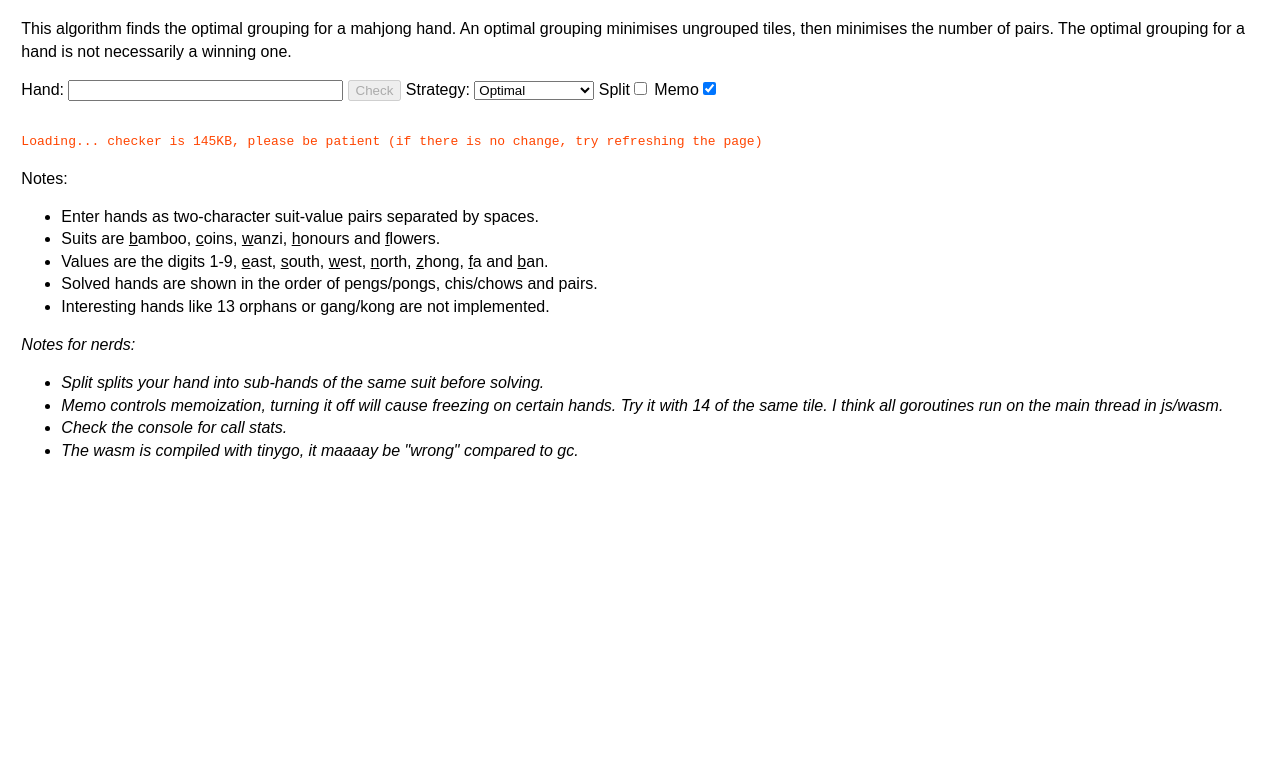
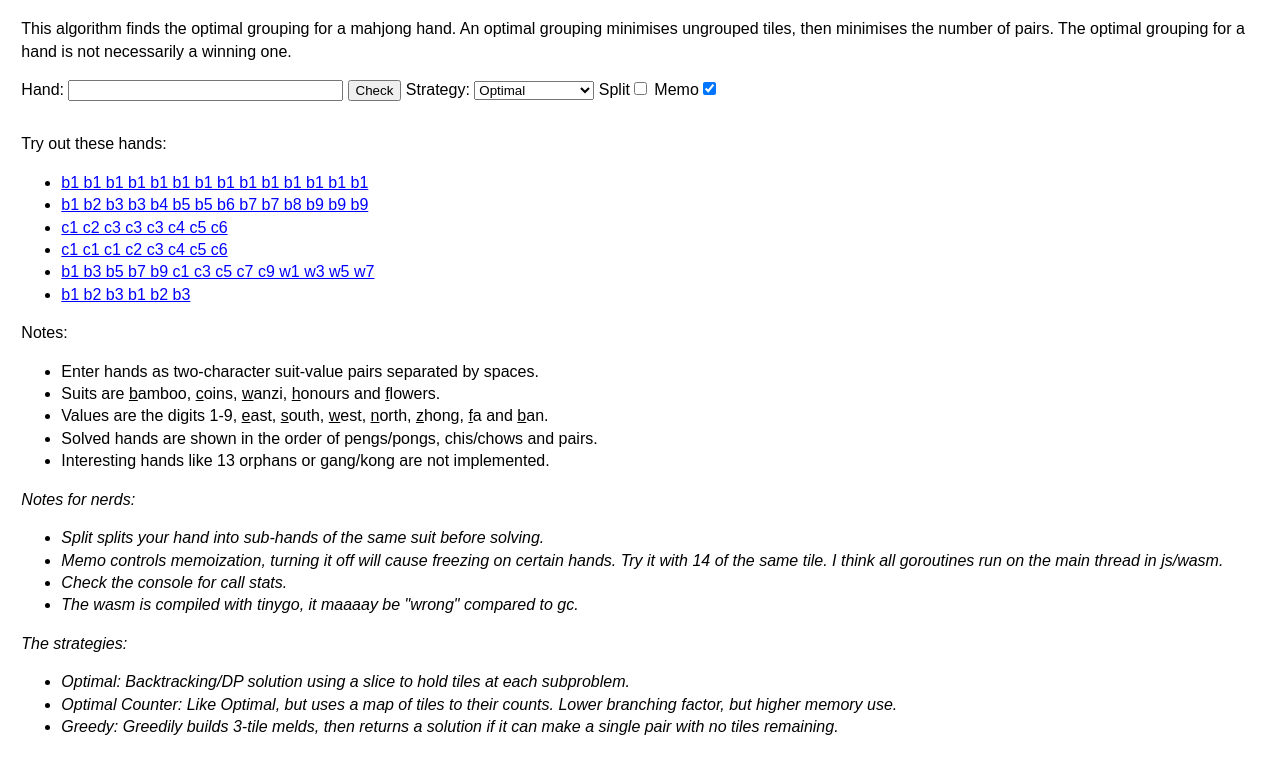
Before and after one commit to nik0sc/nik0sc.github.io, a plain HTML site: page handcheck/index.html in a window 1280 px wide. Shown: the part 83-856 px from the top of the page. Before the commit the page ends 800 px from the top, so only its background shows below. Drawn offline with Linux system fonts and the light colour scheme; no server answers.

Commit message:
greedy works lol

```diff
--- a/handcheck/handcheck.js
+++ b/handcheck/handcheck.js
@@ -1,34 +1,21 @@
 "use strict";
 
 let wasm;
-let eventCount = 0;
 const go = new Go();
 
 const readyInput = function() {
-    if (eventCount < 1) {
-        eventCount++;
-    }
-
     const resultEl = document.getElementById("result");
     const errorEl = document.getElementById("error");
     const strategyEl = document.getElementById("selStrategy");
-    const strategies = {
-        "opt": optCheck,
-        "optcnt": optCountCheck,
-        "greedy": greedyCheck
-    };
-
-    document.getElementById("btnCheck").onclick = () => {
-        const h = document.getElementById("inpHand").value;
+    const inpHandEl = document.getElementById("inpHand");
+    const btnCheckEl = document.getElementById("btnCheck");
+    btnCheckEl.onclick = () => {
+        const h = inpHandEl.value;
         const split = document.getElementById("chkSplit").checked;
         const memo = document.getElementById("chkMemo").checked;
-        const strategy = strategies[strategyEl.value];
-        if (typeof strategy === undefined) {
-            console.error("unknown strategy: " + strategyEl.value);
-            return
-        }
+        const strategy = strategyEl.value;
 
-        strategy(h, (result, error) => {
+        checkHand(strategy, h, (result, error) => {
             if (error != null) {
                 resultEl.textContent = "";
                 errorEl.textContent = error;
@@ -41,6 +28,14 @@ const readyInput = function() {
     };
     document.getElementById("btnCheck").disabled = false;
     errorEl.textContent = "";
+
+    document.querySelectorAll(".tryout").forEach((el) => {
+        el.addEventListener("click", () => {
+            inpHandEl.value = el.textContent;
+            btnCheckEl.click();
+        })
+    })
+
     console.log("input ready");
 }
 
--- a/handcheck/index.html
+++ b/handcheck/index.html
@@ -1,5 +1,5 @@
 <!doctype html>
-<html>
+<html lang="en">
 
 <head>
     <meta charset="utf-8">
@@ -20,6 +20,12 @@
         }
         .nerds {
             font-style: italic;
+        }
+        .tryout {
+            color: blue;
+        }
+        .tryout:visited {
+            color: blue;
         }
         #inpHand {
             width: 200pt;
@@ -47,8 +53,8 @@
     <label for="selStrategy">Strategy:
         <select id="selStrategy">
             <option value="opt" selected>Optimal</option>
-            <option value="optcnt" disabled>Optimal Counter</option>
-            <option value="greedy">Greedy (buggy)</option>
+            <option value="optcnt">Optimal Counter</option>
+            <option value="greedy">Greedy</option>
         </select>
     </label>
     <label for="chkSplit">Split<input type="checkbox" id="chkSplit"/></label>
@@ -56,8 +62,17 @@
 </p>
 
 <p id="result"></p>
-<p id="error">Loading... checker is 145KB, please be patient (if there is no change, try refreshing the page)</p>
+<p id="error">Loading... checker is 160KB, please be patient (if there is no change, try refreshing the page)</p>
 
+<p>Try out these hands:</p>
+<ul>
+    <li><a href="#" class="tryout">b1 b1 b1 b1 b1 b1 b1 b1 b1 b1 b1 b1 b1 b1</a></li>
+    <li><a href="#" class="tryout">b1 b2 b3 b3 b4 b5 b5 b6 b7 b7 b8 b9 b9 b9</a></li>
+    <li><a href="#" class="tryout">c1 c2 c3 c3 c3 c4 c5 c6</a></li>
+    <li><a href="#" class="tryout">c1 c1 c1 c2 c3 c4 c5 c6</a></li>
+    <li><a href="#" class="tryout">b1 b3 b5 b7 b9 c1 c3 c5 c7 c9 w1 w3 w5 w7</a></li>
+    <li><a href="#" class="tryout">b1 b2 b3 b1 b2 b3</a></li>
+</ul>
 <p>Notes:</p>
 <ul>
     <li>Enter hands as two-character suit-value pairs separated by spaces.
@@ -78,14 +93,22 @@
     <li>Solved hands are shown in the order of pengs/pongs, chis/chows and pairs.</li>
     <li>Interesting hands like 13 orphans or gang/kong are not implemented.</li>
 </ul>
-<p class="nerds">Notes for nerds:</p>
-<ul class="nerds">
+<div class="nerds">
+    <p>Notes for nerds:</p>
+    <ul>
         <li>Split splits your hand into sub-hands of the same suit before solving.</li>
         <li>Memo controls memoization, turning it off will cause freezing on certain hands. Try it with 14 of the same tile. I
             think all goroutines run on the main thread in js/wasm.</li>
         <li>Check the console for call stats.</li>
         <li>The wasm is compiled with tinygo, it maaaay be "wrong" compared to gc.</li>
     </ul>
+    <p>The strategies:</p>
+    <ul>
+        <li>Optimal: Backtracking/DP solution using a slice to hold tiles at each subproblem.</li>
+        <li>Optimal Counter: Like Optimal, but uses a map of tiles to their counts. Lower branching factor, but higher memory use.</li>
+        <li>Greedy: Greedily builds 3-tile melds, then returns a solution if it can make a single pair with no tiles remaining.</li>
+    </ul>
+</div>
 </body>
 
 </html>
```
Also changed, not shown: 1 other file. Lines whose indentation alone changed are shown as unchanged.
